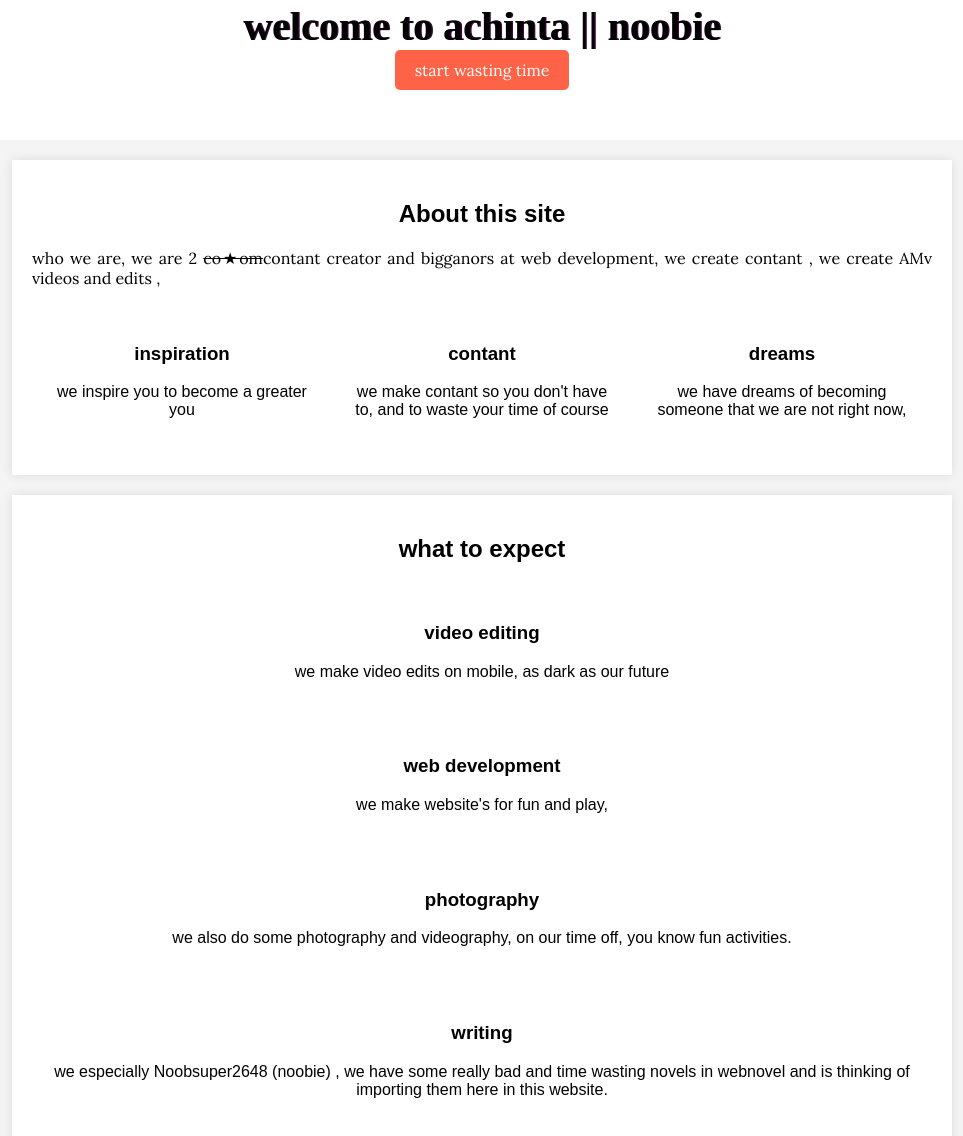
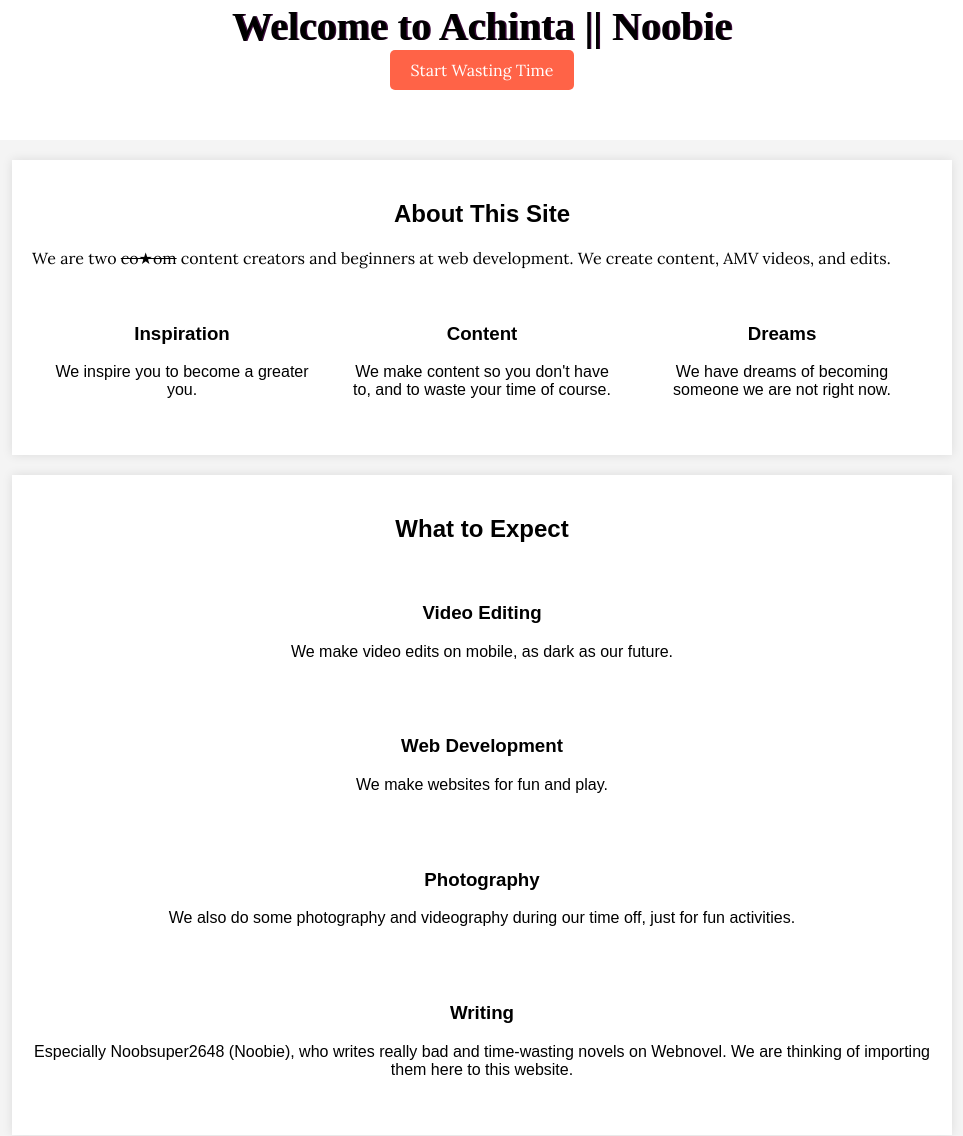
Before and after one commit to achintar216/noobsuper, a plain HTML site: page index.html in a window 1280 px wide. Shown: the part 176-1312 px from the top of the page, without its empty margins (158-1121 px from the left). Drawn offline with Linux system fonts and the light colour scheme; a web font is replaced by a local one.

Commit message:
update index.html

```diff
--- a/index.html
+++ b/index.html
@@ -5,21 +5,25 @@
   <meta name="viewport" content="width=device-width, initial-scale=1.0">
   <title>The Achinta Show</title>
   <link rel="stylesheet" href="./css/style.css">
-  <link rel="stylesheet" href="./css/font.css" type="text/css" media="all" />
+  <link rel="stylesheet" href="./css/font.css" type="text/css" media="all">
 </head>
 <body style="scroll-behavior: smooth;">
   <nav>
     <div class="logo" id="logof">
-<b> <em>The Achinta Show / <sub>NoobSuper2648</sub> </em> </b>
+      <b><em>The Achinta Show / <sub>NoobSuper2648</sub></em></b>
     </div>
 
-<button class="profile-btn"><img src="assets/vector/Profile.svg" alt="Profile"></button>
+    <button class="profile-btn">
+      <img src="assets/vector/Profile.svg" alt="Profile">
+    </button>
+
     <div class="burger">
       <div class="line1"></div>
       <div class="line2"></div>
       <div class="line3"></div>
     </div>
   </nav>
+
   <div class="navt">
     <ul class="nav-links">
       <li><a href="#nav">Home</a></li>
@@ -28,69 +32,55 @@
       <li><a href="#contact">Contact</a></li>
       <div class="search-bar ani">
         <input type="text" placeholder="Search...">
-<button id="button" class="ani"><img src="assets/vector/Search.svg" alt="Search"></img>
+        <button id="button" class="ani">
+          <img src="assets/vector/Search.svg" alt="Search">
+        </button>
       </div>
     </ul>
   </div>
+
   <header>
-<h1 class="hf" id="esp">welcome to achinta || noobie</h1>
-<!--<p class="hf">
-waste your time here
-</p>-->
-<button class="cta-btn hb ani">start wasting time</button>
+    <h1 class="hf" id="esp">Welcome to Achinta || Noobie</h1>
+    <!--<p class="hf">waste your time here</p>-->
+    <button class="cta-btn hb ani">Start Wasting Time</button>
   </header>
-<section id="abouts" >
-<h2 class="ani">About this site</h2>
-<p id="about" >who we are, we are 2 <del>co&#9733;om</del>contant creator and bigganors at web development, we create contant , we create AMv videos and edits ,
-</p>
+
+  <section id="abouts">
+    <h2 class="ani">About This Site</h2>
+    <p id="about">We are two <del>co&#9733;om</del> content creators and beginners at web development. We create content, AMV videos, and edits.</p>
     <div class="features">
       <div class="feature">
-<h3 class="ani">inspiration</h3>
-<p class="ani">
-we inspire you to become a greater you
-</p>
+        <h3 class="ani">Inspiration</h3>
+        <p class="ani">We inspire you to become a greater you.</p>
       </div>
       <div class="feature">
-<h3 class="ani">contant</h3>
-<p class="ani">
-we make contant so you don't have to, and to waste your time of course
-</p>
+        <h3 class="ani">Content</h3>
+        <p class="ani">We make content so you don't have to, and to waste your time of course.</p>
       </div>
       <div class="feature">
-<h3 class="ani">dreams </h3>
-<p class="ani">
-
-we have dreams of becoming someone that we are not right now,
-</p>
+        <h3 class="ani">Dreams</h3>
+        <p class="ani">We have dreams of becoming someone we are not right now.</p>
       </div>
     </div>
   </section>
 
   <section id="services">
-<h2 class="ani">what to expect</h2>
+    <h2 class="ani">What to Expect</h2>
     <div class="service">
-<h3 class="ani">video editing</h3>
-<p class="ani">
-we make video edits on mobile, as dark as our future
-</p>
+      <h3 class="ani">Video Editing</h3>
+      <p class="ani">We make video edits on mobile, as dark as our future.</p>
     </div>
     <div class="service">
-<h3 class="ani">web development</h3>
-<p class="ani">
-  we make website's for fun and play,
-</p>
+      <h3 class="ani">Web Development</h3>
+      <p class="ani">We make websites for fun and play.</p>
     </div>
     <div class="service">
-<h3 class="ani">photography</h3>
-<p class="ani">
-we also do some photography and videography, on our time off, you know fun activities.
-</p>
+      <h3 class="ani">Photography</h3>
+      <p class="ani">We also do some photography and videography during our time off, just for fun activities.</p>
     </div>
     <div class="service">
-<h3 class="ani">writing</h3>
-<p class="ani">
-  we especially Noobsuper2648 (noobie) , we have some really bad and time wasting novels in webnovel and is thinking of importing them here in this website.
-</p>
+      <h3 class="ani">Writing</h3>
+      <p class="ani">Especially Noobsuper2648 (Noobie), who writes really bad and time-wasting novels on Webnovel. We are thinking of importing them here to this website.</p>
     </div>
   </section>
 
@@ -105,10 +95,9 @@ we also do some photography and videography, on our time off, you know fun activ
   </section>
 
   <footer>
-<p>
-©2024 Noobsuper™ every rights reserved
-</p>
+    <p>&copy;2024 Noobsuper™. All rights reserved.</p>
   </footer>
+
   <script src="/js/script.js"></script>
 </body>
 </html>
```
Lines whose indentation alone changed are shown as unchanged.
